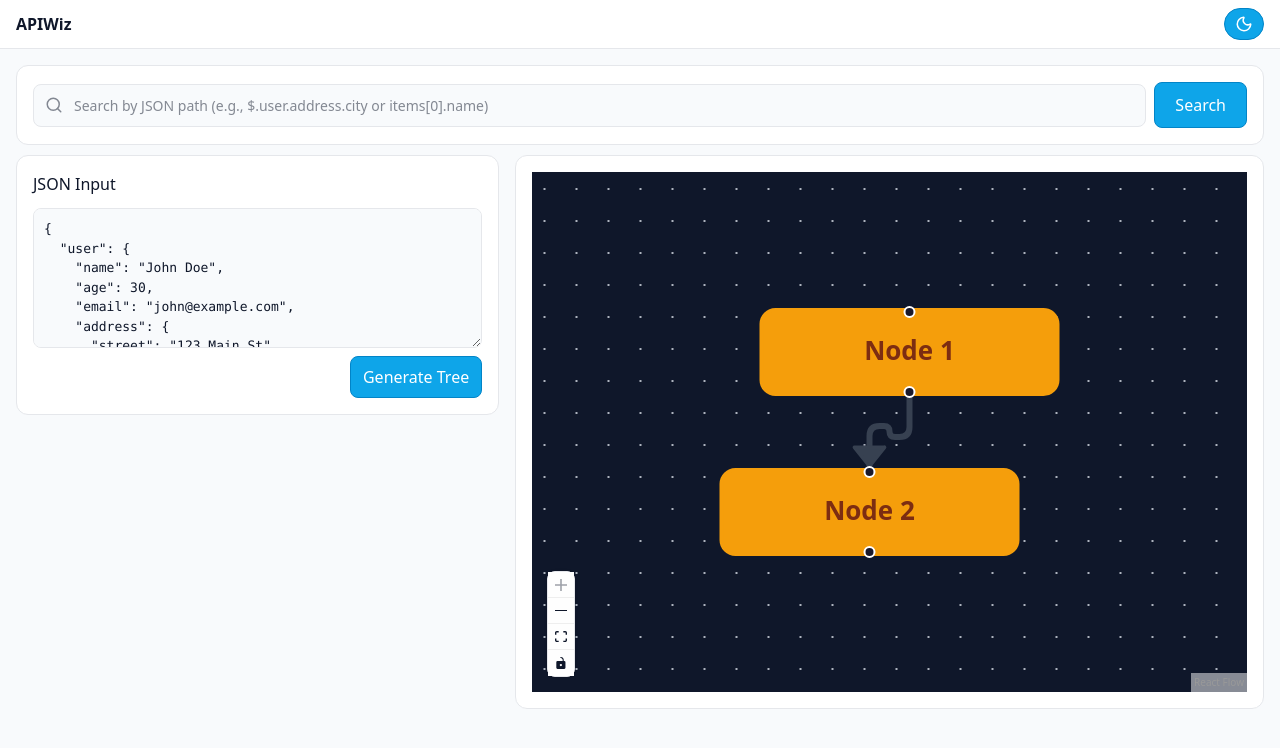
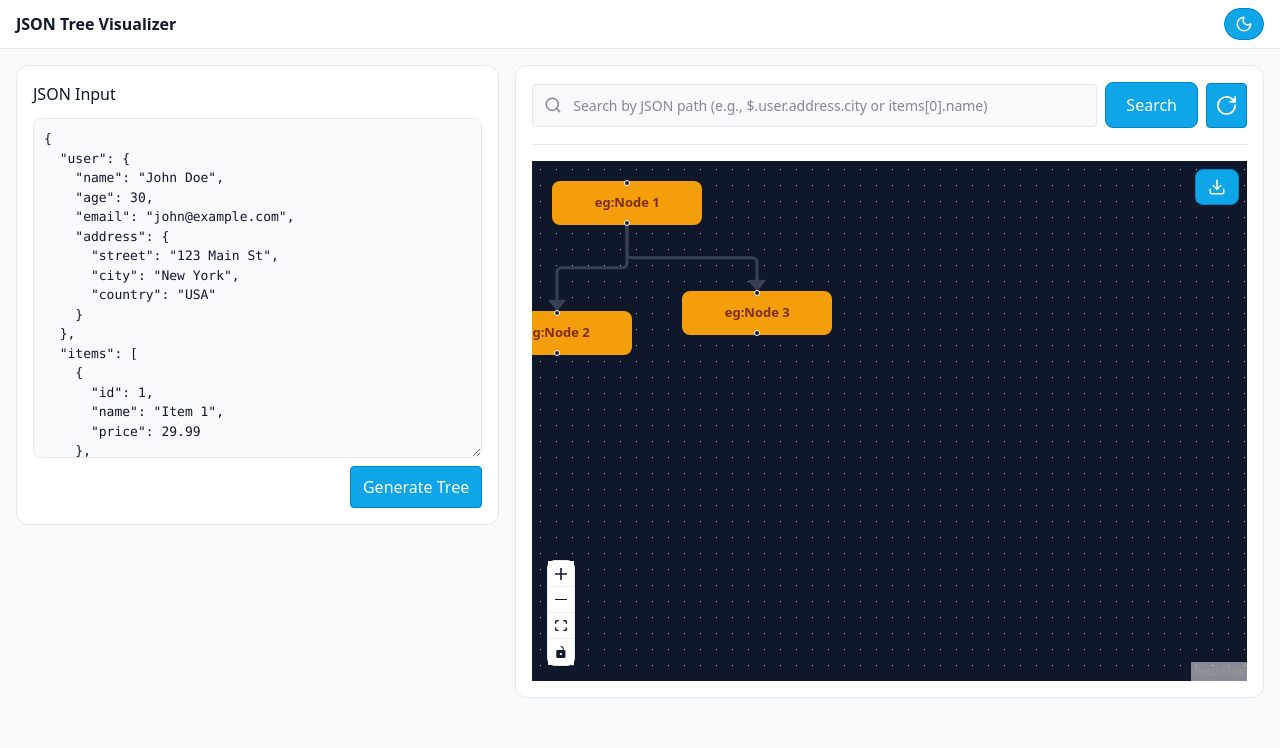
Before and after one commit to Tahaseen2002/reactflow_json_nodes, a React (Vite) app: page / in a window 1280 px wide. Shown: the top 748 px of the page. Built offline with nearby package versions, Linux system fonts and the light colour scheme.

Commit message:
download, some styling based on the standard some ui changes

```diff
--- a/package.json
+++ b/package.json
@@ -3,7 +3,7 @@
   "private": true,
   "version": "0.0.0",
   "type": "module",
-   "scripts": {
+  "scripts": {
     "dev": "vite",
     "build": "node ./node_modules/vite/bin/vite.js build",
     "preview": "vite preview",
@@ -11,6 +11,7 @@
   },
   "dependencies": {
     "@xyflow/react": "^12.9.0",
+    "html-to-image": "^1.11.13",
     "lucide-react": "^0.548.0",
     "react": "^18.3.1",
     "react-dom": "^18.3.1",
--- a/src/App.tsx
+++ b/src/App.tsx
@@ -1,5 +1,5 @@
 
-import { useEffect, useState,  useCallback, useRef } from 'react';
+import { useEffect, useState, useCallback, useRef } from 'react';
 import { applyNodeChanges, applyEdgeChanges, addEdge, NodeChange, EdgeChange, ReactFlowInstance, Connection } from '@xyflow/react';
 import { Header } from './components/Header';
 import { JsonInput } from './components/JsonInput';
@@ -8,18 +8,18 @@ import { getThemeColors } from './utils/theme';
 import { buildFlowFromJsonText } from './utils/jsonToFlow';
 import { SearchBar } from './components/searchBar';
 
-// const initialNodes: Array<{ id: string; position: { x: number; y: number }; data: { label: string; kind?: 'primitive' | 'object' | 'array' } }> = [
-//   { id: 'n1', position: { x: 20, y: 20 }, data: { label: 'Node 1', kind: 'primitive' } },
-//   { id: 'n2', position: { x: 0, y: 100 }, data: { label: 'Node 2', kind: 'primitive' } },
-// ];
-// const initialEdges: Array<{ id: string; source: string; target: string }> = [{ id: 'n1-n2', source: 'n1', target: 'n2' }];
 
 
 const initialNodes = [
-  { id: 'n1', position: { x: 20, y: 20 }, data: { label: 'Node 1', kind: 'primitive' as NodeKind, path: 'n1' } },
-  { id: 'n2', position: { x: 0, y: 100 }, data: { label: 'Node 2', kind: 'primitive' as NodeKind, path: 'n2' } },
+  { id: 'n1', position: { x: 20, y: 20 }, data: { label: 'eg:Node 1', kind: 'primitive' as NodeKind, path: 'n1' } },
+  { id: 'n2', position: { x: -50, y: 150 }, data: { label: 'eg:Node 2', kind: 'primitive' as NodeKind, path: 'n2' } },
+  { id: 'n3', position: { x: 150, y: 130 }, data: { label: 'eg:Node 3', kind: 'primitive' as NodeKind, path: 'n3' } },
 ];
-const initialEdges = [{ id: 'n1-n2', source: 'n1', target: 'n2' }];
+const initialEdges = [
+  { id: 'n1-n2', source: 'n1', target: 'n2' },
+  { id: 'n1-n3', source: 'n1', target: 'n3' },
+];
+
 
 const defaultJson = `{
   "user": {
@@ -47,67 +47,11 @@ const defaultJson = `{
   "active": true
 }`;
 
-// Custom node component for theme-aware styling
-const CustomNode = ({ data, isDark }: { data: any; isDark: boolean }) => (
-  <div
-    style={{
-      padding: '10px 15px',
-      borderRadius: '8px',
-      backgroundColor: isDark ? '#374151' : '#f3f4f6',
-      border: `2px solid ${isDark ? '#4b5563' : '#d1d5db'}`,
-      color: isDark ? '#f9fafb' : '#111827',
-      fontSize: '14px',
-      fontWeight: '500',
-      boxShadow: isDark ? '0 4px 6px -1px rgba(0, 0, 0, 0.3)' : '0 1px 3px 0 rgba(0, 0, 0, 0.1)',
-    }}
-  >
-    {data.label}
-  </div>
-);
+
 
 // Default node styles for theme by type
 type NodeKind = 'object' | 'array' | 'primitive';
-const getNodeStyle = (isDark: boolean, kind: NodeKind) => {
-  const palette = {
-    object: {
-      lightBg: '#eef2ff', // indigo-50
-      darkBg: '#312e81',  // indigo-900
-      lightBorder: '#6366f1', // indigo-500
-      darkBorder: '#818cf8',
-      lightText: '#1e293b',
-      darkText: '#e0e7ff',
-    },
-    array: {
-      lightBg: '#ecfdf5', // emerald-50
-      darkBg: '#064e3b',  // emerald-900
-      lightBorder: '#10b981',
-      darkBorder: '#34d399',
-      lightText: '#064e3b',
-      darkText: '#d1fae5',
-    },
-    primitive: {
-      lightBg: '#fff7ed', // orange-50
-      darkBg: '#7c2d12',  // orange-900
-      lightBorder: '#f59e0b',
-      darkBorder: '#fbbf24',
-      lightText: '#7c2d12',
-      darkText: '#fffbeb',
-    },
-  } as const;
 
-  const c = palette[kind];
-  return {
-    backgroundColor: isDark ? c.darkBorder : c.lightBorder,
-    border: `2px solid ${isDark ? c.darkBorder : c.lightBorder}`,
-    color: isDark ? c.darkText : c.lightText,
-    borderRadius: '8px',
-    padding: '10px 12px',
-    fontSize: '13px',
-    fontWeight: '600',
-    boxShadow: isDark ? '0 4px 10px -2px rgba(0,0,0,0.45)' : '0 2px 8px rgba(0,0,0,0.08)',
-    whiteSpace: 'nowrap',
-  } as React.CSSProperties;
-};
 
 export default function App() {
   const [theme, setTheme] = useState<'light' | 'dark'>('light');
@@ -218,7 +162,6 @@ const onNodesChange = useCallback(
       if (nodePath === 'root') {
         jsonPath = '$';
       } else if (nodePath.startsWith('root.')) {
-        // Convert 'root.user.name' to '$.user.name'
         jsonPath = '$.' + nodePath.substring(5);
       }
 
@@ -237,37 +180,37 @@ const onNodesChange = useCallback(
     <>
       <Header theme={theme} onToggle={() => setTheme(isDark ? 'light' : 'dark')} colors={colors} />
 
-     <div style={{  backgroundColor: colors.background, color: colors.foreground, boxSizing: 'border-box', padding: 16 }}>
-      <SearchBar
+      <div style={{ backgroundColor: colors.background, color: colors.foreground, boxSizing: 'border-box', padding: 16 }}>
+        {/* <SearchBar
           value={searchQuery}
           onChange={setSearchQuery}
           onSearch={handleSearch}
           result={searchResult}
           colors={colors}
-        />
+        /> */}
 
-      {/* Container for the 1/4 and 3/4 layout, using flex-wrap for responsiveness */}
+
         <div style={{ display: 'flex', gap: 16, flexWrap: 'wrap', alignItems: 'stretch' }}>
 
-        {/* JsonInput Wrapper (1/4 width) */}
+
           <div style={{
-            flex: '1 1 320px', // Min width of 320px, takes 1 part of remaining space
+            flex: '1 1 320px',
             minWidth: 320,
           }}>
             <JsonInput value={jsonText} error={jsonError} onChange={setJsonText} onVisualize={generateGraphFromJson} colors={colors as any} />
           </div>
 
-        {/* FlowCanvas Wrapper (3/4 width) */}
+
           <div style={{
-            flex: '3 1 0', // Takes 3 parts of the remaining space, allowing 1:3 ratio
-            minWidth: '60%', // Ensures FlowCanvas doesn't get too small before stacking
+            flex: '3 1 0',
+            minWidth: '60%',
           }}>
             <FlowCanvas
               nodes={nodes as any}
               edges={edges as any}
               isDark={isDark}
               colors={colors as any}
-                highlightedNode={highlightedNode}
+              // highlightedNode={highlightedNode}
               onInit={onReactFlowInit}
               onNodesChange={onNodesChange}
               onEdgesChange={onEdgesChange}
--- a/src/components/FlowCanvas.tsx
+++ b/src/components/FlowCanvas.tsx
@@ -1,7 +1,11 @@
-import { Background, Connection, Controls, EdgeChange, NodeChange, ReactFlow, ReactFlowInstance } from '@xyflow/react';
+import { Background, Connection, Controls, EdgeChange, NodeChange, ReactFlow, } from '@xyflow/react';
 import '@xyflow/react/dist/style.css';
 import type { NodeKind } from '../types';
 import { Position } from '@xyflow/react';
+import { useCallback, useRef, useState } from 'react';
+import { SearchBar } from './searchBar';
+import { Download } from 'lucide-react';
+import { toPng } from 'html-to-image';
 const getNodeStyle = (isDark: boolean, kind: NodeKind, isHighlighted: boolean) => {
   const palette = {
     object: { lightBg: '#eef2ff', darkBg: '#312e81', lightBorder: '#6366f1', darkBorder: '#818cf8', lightText: '#1e293b', darkText: '#e0e7ff' },
@@ -33,24 +37,146 @@ const getNodeStyle = (isDark: boolean, kind: NodeKind, isHighlighted: boolean) =
     fontSize: '13px',
     fontWeight: '600',
     whiteSpace: 'nowrap',
+
   } as React.CSSProperties;
 };
 
-export function FlowCanvas({ nodes, edges, isDark, colors, highlightedNode, onInit, onNodesChange, onEdgesChange, onConnect , onNodeClick }: {
+export function FlowCanvas({ nodes, edges, isDark, colors, onInit, onNodesChange, onEdgesChange, onConnect, onNodeClick }: {
   nodes: Array<{ id: string; position: { x: number; y: number }; data: { label: string; kind: NodeKind; path?: string; value?: any } }>;
   edges: Array<{ id: string; source: string; target: string }>;
   isDark: boolean;
-  colors: { flowBackground: string; flowEdge: string; card: string; border: string };
-   highlightedNode: string | null;
+  colors: {
+    flowBackground: string;
+    flowEdge: string;
+    card: string;
+    border: string;
+    background: string;
+    foreground: string;
+    buttonBg: string;
+    buttonFg: string;
+    buttonBorder: string;
+  };
+  // colors: { flowBackground: string; flowEdge: string; card: string; border: string };
+  // highlightedNode: string | null;
   onInit: (instance: any) => void;
   onNodesChange: (changes: NodeChange[]) => void;
   onEdgesChange: (changes: EdgeChange[]) => void;
   onConnect: (connection: Connection) => void;
   onNodeClick: (event: React.MouseEvent, node: any) => void;
 }) {
+  const [searchQuery, setSearchQuery] = useState<string>('');
+  const [searchResult, setSearchResult] = useState<string>('');
+  const [highlightedNode, setHighlightedNode] = useState<string | null>(null);
+  const reactFlowInstanceRef = useRef<any>(null)
+
+  const onReactFlowInit = useCallback((instance: any) => {
+    reactFlowInstanceRef.current = instance; // Set local ref for camera movement
+    onInit(instance); // Call App.tsx's onInit for external purposes
+  }, [onInit]);
+  const handleSearch = useCallback(() => {
+    if (!searchQuery.trim()) {
+      setSearchResult('');
+      setHighlightedNode(null);
+      return;
+    }
+
+    let pathToSearch = searchQuery.trim();
+
+    if (pathToSearch.startsWith('$.')) {
+      pathToSearch = 'root.' + pathToSearch.substring(2);
+    } else if (pathToSearch === '$') {
+      pathToSearch = 'root';
+    } else if (!pathToSearch.startsWith('root')) {
+      pathToSearch = 'root.' + pathToSearch;
+    }
+
+    const matchedNode = nodes.find(node => {
+      const nodePath = node.data.path || node.id;
+      return nodePath === pathToSearch;
+    });
+
+    if (matchedNode) {
+      setHighlightedNode(matchedNode.id);
+      setSearchResult('Match found');
+
+      if (reactFlowInstanceRef.current) {
+        reactFlowInstanceRef.current.setCenter(
+          matchedNode.position.x,
+          matchedNode.position.y,
+          { zoom: 1.2, duration: 800 }
+        );
+      }
+    } else {
+      setHighlightedNode(null);
+      setSearchResult('No match found');
+    }
+  }, [searchQuery, nodes]);
+
+const handleReset = useCallback(() => {
+    // 1. Clear the search input
+    setSearchQuery('');
+    // 2. Clear the result message
+    setSearchResult('');
+    // 3. Remove the node highlight
+    setHighlightedNode(null);
+
+    // 4. Reset the flow view to fit all nodes (optional but good practice)
+    if (reactFlowInstanceRef.current) {
+      reactFlowInstanceRef.current.fitView({ padding: 0.2, duration: 300 });
+    }
+  }, []);
+
+ const handleDownload = useCallback(() => {
+    const element = document.querySelector('.react-flow') as HTMLElement;
+    if (element) {
+      toPng(element, {
+        backgroundColor: isDark ? '#1f2937' : '#ffffff',
+        width: element.offsetWidth,
+        height: element.offsetHeight,
+      })
+        .then((dataUrl) => {
+          const link = document.createElement('a');
+          link.download = 'json-tree.png';
+          link.href = dataUrl;
+          link.click();
+        })
+        .catch((err) => {
+          console.error('Failed to download image:', err);
+        });
+    }
+  }, [isDark]);
+
+
   return (
-    <div style={{ flex: '1 1 320px', backgroundColor: colors.card, border: `1px solid ${colors.border}`, borderRadius: 12, padding: 16, width: '100%' }}>
+    <div style={{
+      backgroundColor: colors.card,
+      border: `1px solid ${colors.border}`,
+      borderRadius: 12,
+      padding: 16,
+      display: 'flex',
+      flexDirection: 'column'
+    }}>
+
+
+
+      <SearchBar
+        value={searchQuery}
+        onChange={setSearchQuery}
+        onSearch={handleSearch}
+        onReset={handleReset}
+        result={searchResult}
+        colors={colors}
+      />
+
+      {/* Separator Line */}
+      <div style={{ borderTop: `1px solid ${colors.border}`, margin: '16px 0' }}></div>
+
+      {/* ReactFlow Canvas Container */}
       <div style={{ width: '100%', height: 'clamp(280px, 65vh, 85vh)' }}>
+
+
+
+
         <ReactFlow
           nodes={nodes.map(node => ({
             ...node,
@@ -60,13 +186,13 @@ export function FlowCanvas({ nodes, edges, isDark, colors, highlightedNode, onIn
             draggable: false,
           }))}
           edges={edges}
-           onInit={onInit}
+          onInit={onReactFlowInit}
           onNodesChange={onNodesChange}
           onEdgesChange={onEdgesChange}
           onConnect={onConnect}
           onNodeClick={onNodeClick}
-          fitView
-          fitViewOptions={{ padding: 0.2 }}
+          // fitView
+          // fitViewOptions={{ padding: 0.2 }}
           style={{ backgroundColor: colors.flowBackground }}
           defaultEdgeOptions={{
             type: 'smoothstep',
@@ -74,7 +200,7 @@ export function FlowCanvas({ nodes, edges, isDark, colors, highlightedNode, onIn
             markerEnd: { type: 'arrowclosed', color: colors.flowEdge },
           }}
         >
-           <Controls
+          <Controls
             style={{
               backgroundColor: colors.card,
               border: `1px solid ${colors.border}`,
@@ -86,6 +212,28 @@ export function FlowCanvas({ nodes, edges, isDark, colors, highlightedNode, onIn
             gap={16}
             size={1}
           />
+           <button
+          onClick={handleDownload}
+          title="Download Flowchart as PNG"
+         style={{
+            position: 'absolute',
+            top: 8,
+            right: 8,
+            zIndex: 4, // Ensure it's above the flow controls if they appear below it
+            padding: '8px 12px',
+            backgroundColor: colors.buttonBg,
+            color: colors.buttonFg,
+            border: `1px solid ${colors.buttonBorder}`,
+            borderRadius: 8,
+            cursor: 'pointer',
+            fontWeight: 500,
+            display: 'flex',
+            alignItems: 'center',
+            gap: 5,
+          }}
+        >
+          <Download size={18} />
+        </button>
         </ReactFlow>
       </div>
     </div>
--- a/src/components/Header.tsx
+++ b/src/components/Header.tsx
@@ -6,7 +6,7 @@ export function Header({ theme, onToggle, colors }: { theme: Theme; onToggle: ()
   return (
     <div style={{ position: 'sticky', top: 0, zIndex: 50, backgroundColor: colors.card, borderBottom: `1px solid ${colors.border}` }}>
       <div style={{ display: 'flex', alignItems: 'center', justifyContent: 'space-between', padding: '8px 16px', color: colors.foreground }}>
-        <div style={{ fontWeight: 600 }}>APIWiz</div>
+        <div style={{ fontWeight: 600 }}>JSON Tree Visualizer</div>
         <button
           aria-label={isDark ? 'Switch to light mode' : 'Switch to dark mode'}
           onClick={onToggle}
@@ -16,7 +16,7 @@ export function Header({ theme, onToggle, colors }: { theme: Theme; onToggle: ()
             justifyContent: 'center',
             width: 40,
             height: 32,
-            borderRadius: 9999,
+            borderRadius: 999,
             border: `1px solid ${colors.buttonBorder}`,
             backgroundColor: colors.buttonBg,
             color: colors.buttonFg,
--- a/src/components/JsonInput.tsx
+++ b/src/components/JsonInput.tsx
@@ -14,7 +14,7 @@ export function JsonInput({ value, error, onChange, onVisualize, colors }: {
         placeholder={'{\n  "user": {\n    "name": "John Doe",\n    "age": 30,\n    "email": "john@example.com",\n    "address": {\n      "street": "123 Main St",\n      "city": "New York",\n      "country": "USA"\n    }\n  },\n  "items": [\n    {\n      "id": 1,\n      "name": "Item 1",\n      "price": 29.99\n    },\n    {\n      "id": 2,\n      "name": "Item 2",\n      "price": 49.99\n    }\n  ],\n  "active": true\n}'}
         style={{
           width: '100%',
-          minHeight: 140,
+          minHeight: 340,
           resize: 'vertical',
           backgroundColor: colors.background,
           color: colors.foreground,
@@ -36,7 +36,7 @@ export function JsonInput({ value, error, onChange, onVisualize, colors }: {
             backgroundColor: colors.buttonBg,
             color: colors.buttonFg,
             border: `1px solid ${colors.buttonBorder}`,
-            borderRadius: 8,
+            borderRadius: 4,
             cursor: 'pointer',
           }}
         >
--- a/src/components/searchBar.tsx
+++ b/src/components/searchBar.tsx
@@ -1,9 +1,11 @@
+import { RotateCw } from 'lucide-react';
 import { Search } from 'lucide-react';
 
-export function SearchBar({ value, onChange, onSearch, result, colors }: {
+export function SearchBar({ value, onChange, onSearch, onReset, result, colors }: {
   value: string;
   onChange: (v: string) => void;
   onSearch: () => void;
+   onReset: () => void;
   result: string;
   colors: { background: string; foreground: string; border: string; buttonBg: string; buttonFg: string; buttonBorder: string; card: string; };
 }) {
@@ -14,7 +16,8 @@ export function SearchBar({ value, onChange, onSearch, result, colors }: {
   };
 
   return (
-    <div style={{ backgroundColor: colors.card, border: `1px solid ${colors.border}`, borderRadius: 12, padding: 16 , marginBottom: "10px"}}>
+    //style={{ backgroundColor: colors.card, border: `1px solid ${colors.border}`, borderRadius: 12, padding: 16 , marginBottom: "10px"}}
+    <div >
       <div style={{ display: 'flex', gap: 8, alignItems: 'center' }}>
         <div style={{ flex: 1, position: 'relative' }}>
           <input
@@ -29,7 +32,7 @@ export function SearchBar({ value, onChange, onSearch, result, colors }: {
               backgroundColor: colors.background,
               color: colors.foreground,
               border: `1px solid ${colors.border}`,
-              borderRadius: 8,
+              borderRadius: 4,
               fontSize: 14,
               outline: 'none',
             }}
@@ -53,6 +56,26 @@ export function SearchBar({ value, onChange, onSearch, result, colors }: {
         >
           Search
         </button>
+         <button
+          onClick={onReset}
+          aria-label="Reset Search"
+          title="Reset Search"
+          style={{
+            padding: '10px 8px',
+            backgroundColor: colors.buttonBg,
+            color: colors.buttonFg,
+            border: `1px solid ${colors.buttonBorder}`,
+            borderRadius: 4,
+            cursor: 'pointer',
+            fontWeight: 500,
+            display: 'flex',
+            alignItems: 'center',
+            justifyContent: 'center',
+          }}
+        >
+          <RotateCw size={23} />
+        </button>
+
       </div>
       {result && (
         <div style={{
--- a/src/utils/theme.ts
+++ b/src/utils/theme.ts
@@ -11,7 +11,7 @@ export const getThemeColors = (theme: Theme) => {
     buttonBg: isDark ? '#334155' : '#0ea5e9',
     buttonFg: isDark ? '#e2e8f0' : '#ffffff',
     buttonBorder: isDark ? '#475569' : '#0284c7',
-    flowBackground: isDark ? '#475569' : '#0f172a',
+    flowBackground: isDark ? '#f7f7f8' : '#0f172a',
     flowEdge: isDark ? '#94a3b8' : '#374151',
   } as const;
 };
```
Also changed, not shown: 1 other file (tests, documents, lock files or other folders). Lines whose indentation alone changed are shown as unchanged.
